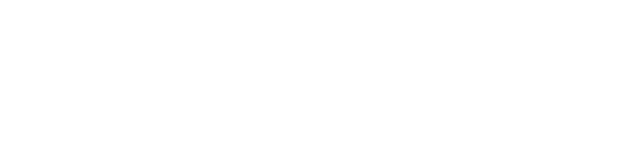
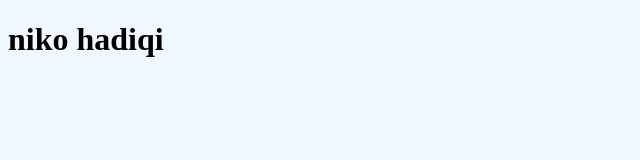
Before and after one commit to nikohadiqi/test-class-c, a plain HTML site: page index.html in a window 1280 px wide. Shown: the whole page, without its empty margins (0-640 px from the left). Drawn offline with Linux system fonts and the light colour scheme.

Commit message:
menambahkan style.css

```diff
--- a/index.html
+++ b/index.html
@@ -4,8 +4,9 @@
     <meta charset="UTF-8">
     <meta name="viewport" content="width=device-width, initial-scale=1.0">
     <title>Document</title>
+    <link rel="stylesheet" href="style.css">
 </head>
 <body>
-
+    <h1>niko hadiqi</h1>
 </body>
 </html>
--- /dev/null
+++ b/style.css
@@ -0,0 +1,3 @@
+body {
+    background-color: aliceblue;
+}
```
